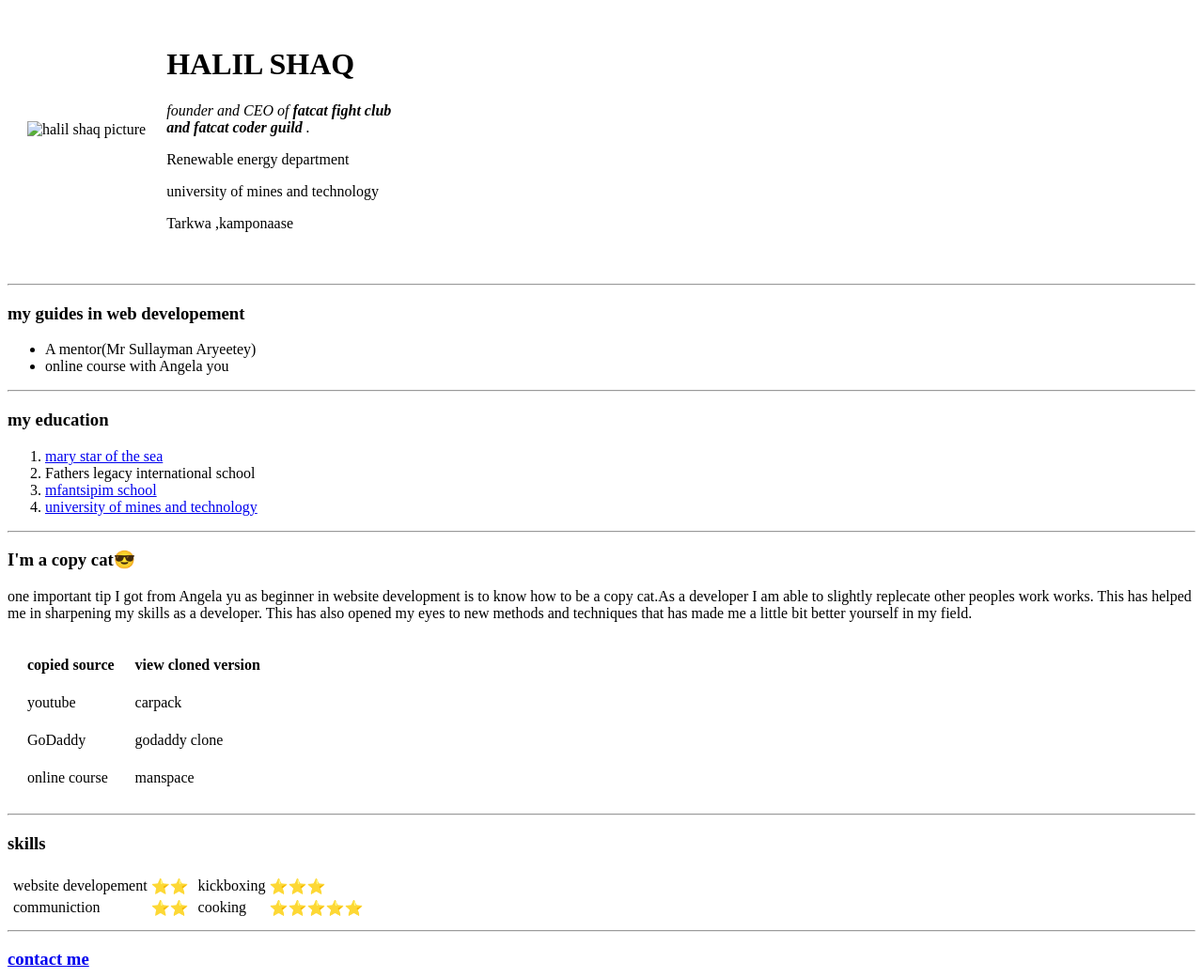
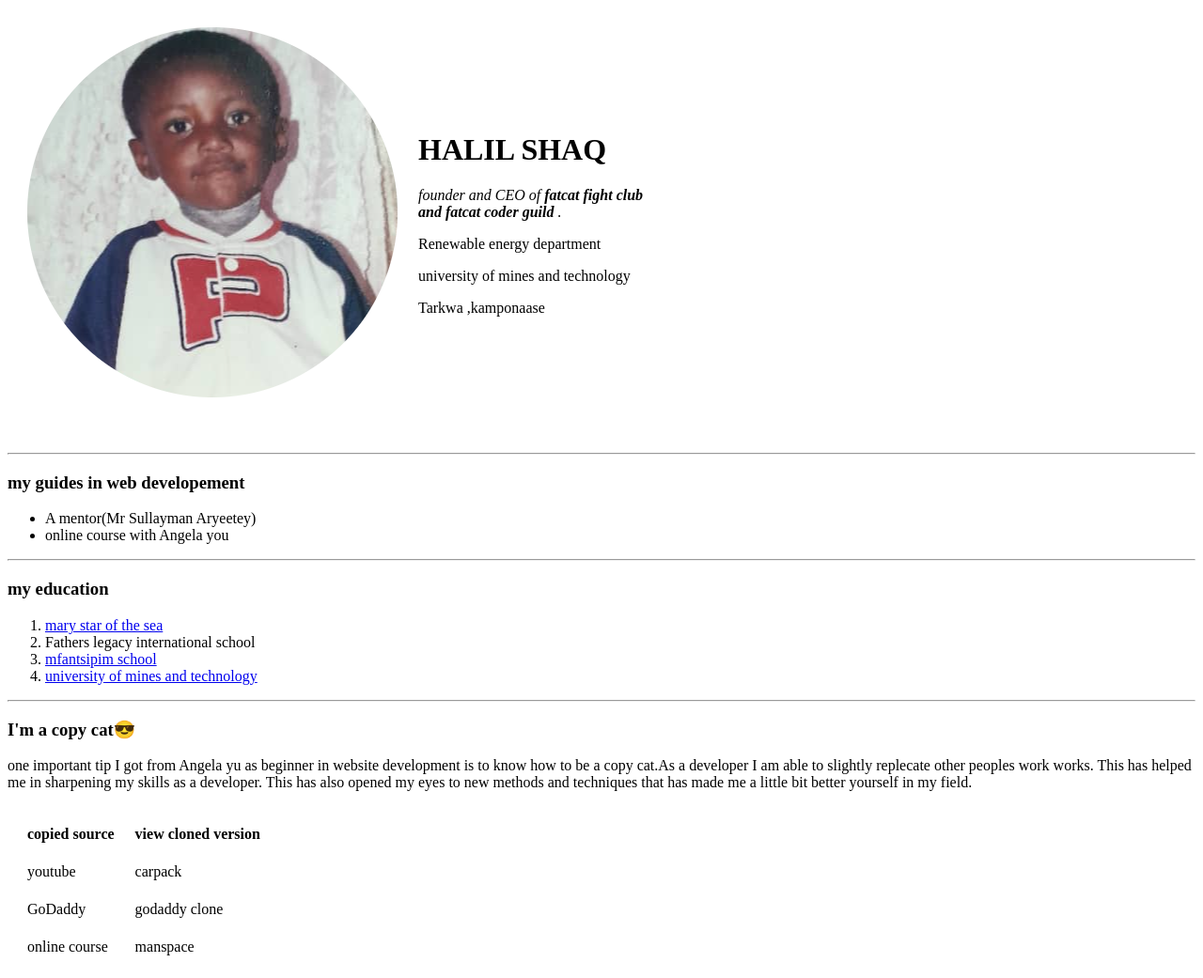
Before and after one commit to ugly-monk/cv, a plain HTML site: page index.html in a window 1280 px wide. Shown: the top 1041 px of the page at 94% size. Drawn offline with Linux system fonts and the light colour scheme.

Commit message:
Update index.html

```diff
--- a/index.html
+++ b/index.html
@@ -9,7 +9,7 @@
     <table cellspacing="20">
       <tr>
         <td>
-          <img src="/ANGELA/HTML/me-modified.png" alt="halil shaq picture" />
+          <img src="me-modified.png" alt="halil shaq picture" />
         </td>
         <td>
           <h1>HALIL SHAQ</h1>
```
